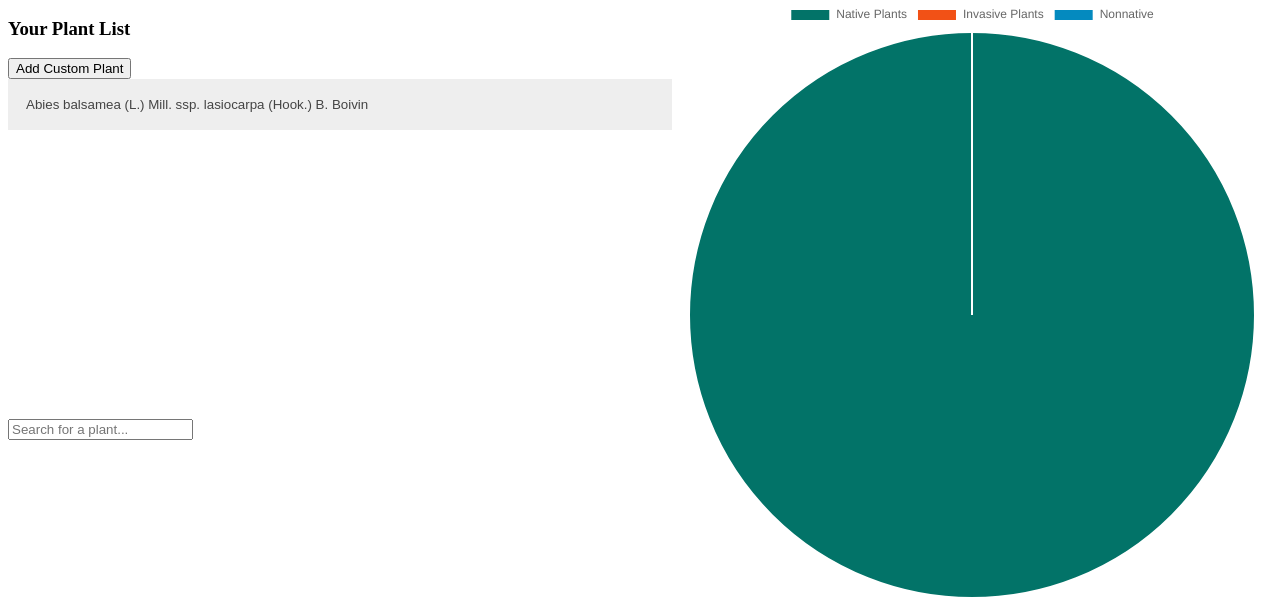
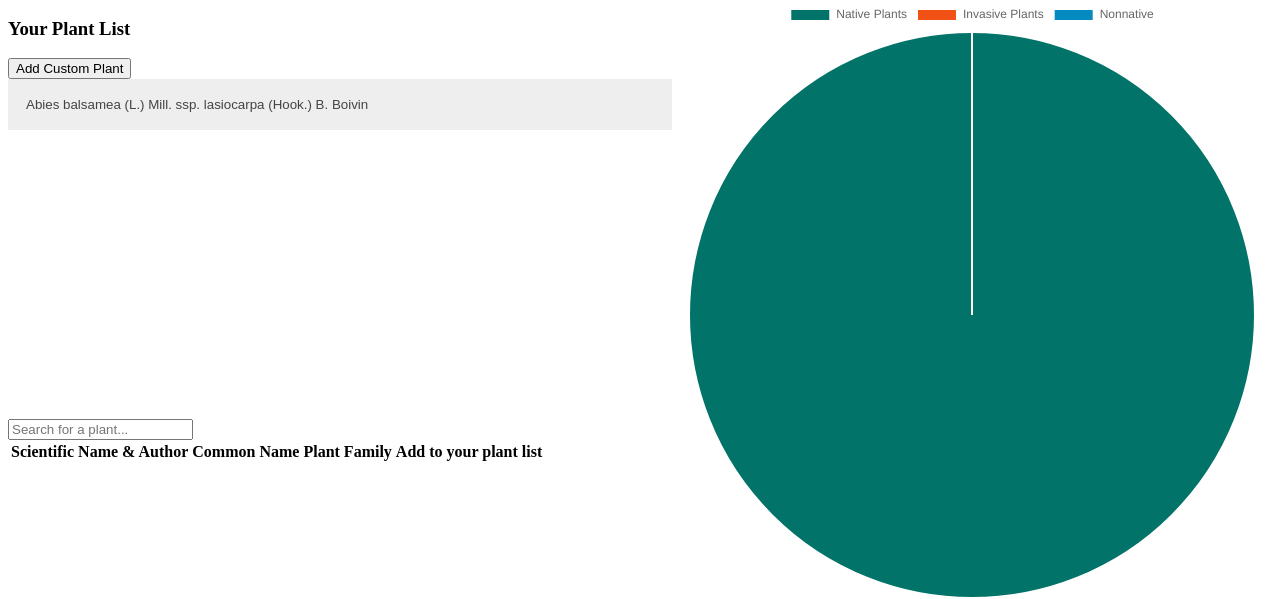
Before and after one commit to botanicalpilot/yards, a Django app: page /profile/ in a window 1280 px wide. Shown: the part 322-921 px from the top of the page. Run offline with Django 3.2, Linux system fonts and the light colour scheme; a user stored in the database is signed in; data comes from the database, SQL or seed files in the repository; lists and menus that the app fills with data are empty.

Commit message:
added headers to table and aligned text in css

```diff
--- a/static/css/site.css
+++ b/static/css/site.css
@@ -254,6 +254,11 @@ li a:hover {
   }
 
 
+/* table styling */
+th {
+    text-align: left;
+}
+
 
 
 
--- a/static/js/main.js
+++ b/static/js/main.js
@@ -28,6 +28,7 @@ axios.get(endpoint)
     var ctx = document.getElementById('plantChart').getContext('2d');
     var invasiveChart = new Chart(ctx, {
     responsive: true,
+    maintainAspectRatio: false,
     type:'pie',
     data: {
       labels: ['Native Plants', 'Invasive Plants', 'Nonnative'],
--- a/templates/profile.html
+++ b/templates/profile.html
@@ -81,6 +81,13 @@
             </div>
 
             <ul id="returnedAPIObjects">
+                <table>
+                    <tr>
+                            <th scope="col">Scientific Name & Author</th>
+                            <th scope="col">Common Name</th>
+                            <th scope="col">Plant Family</th>
+                            <th scope="col">Add to your plant list</th>
+                    </tr>
                 <template class="APIObject" v-for="searchResult in filteredResults">
                     <tr>
                         <td v-text="searchResult.scientificNameAuthor"></td>
@@ -91,6 +98,7 @@
                         </td>
                     </tr>
                 </template>
+            </table>
             </ul>
         </div>
     </div>
```
